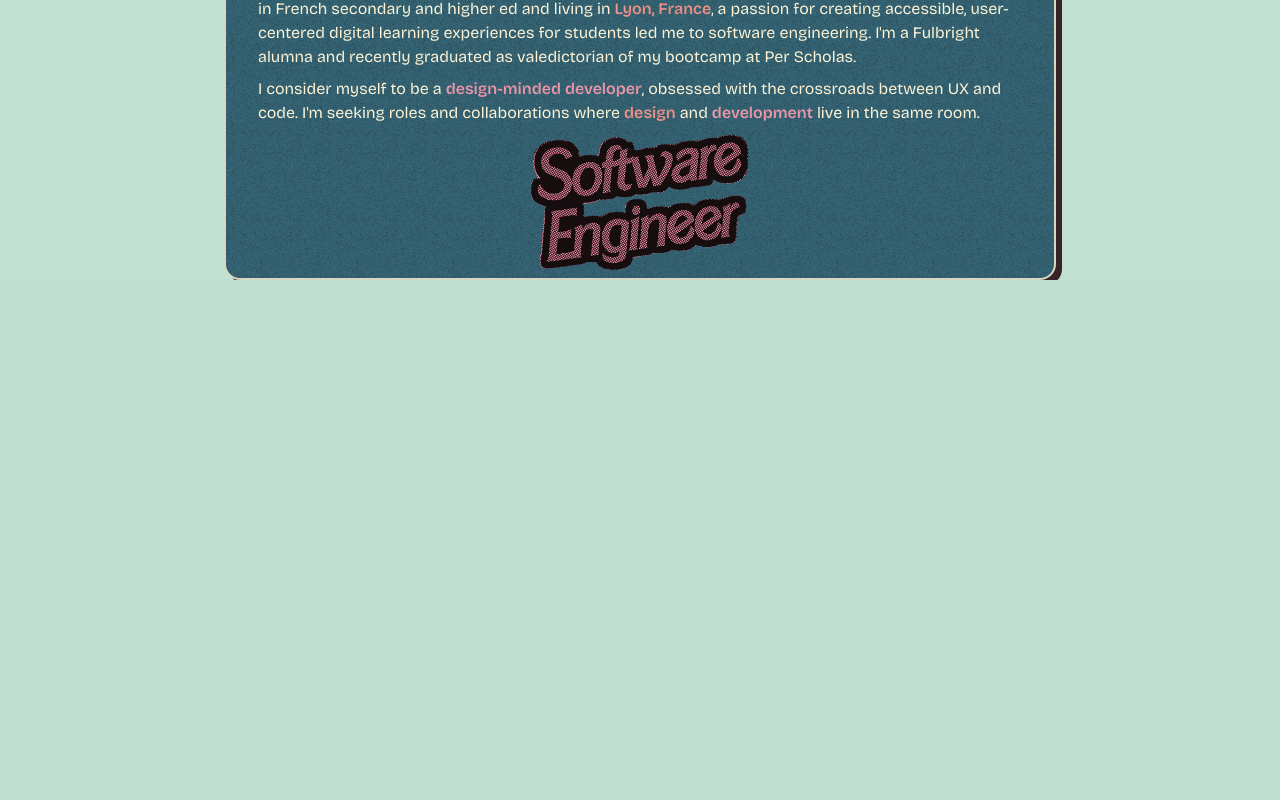
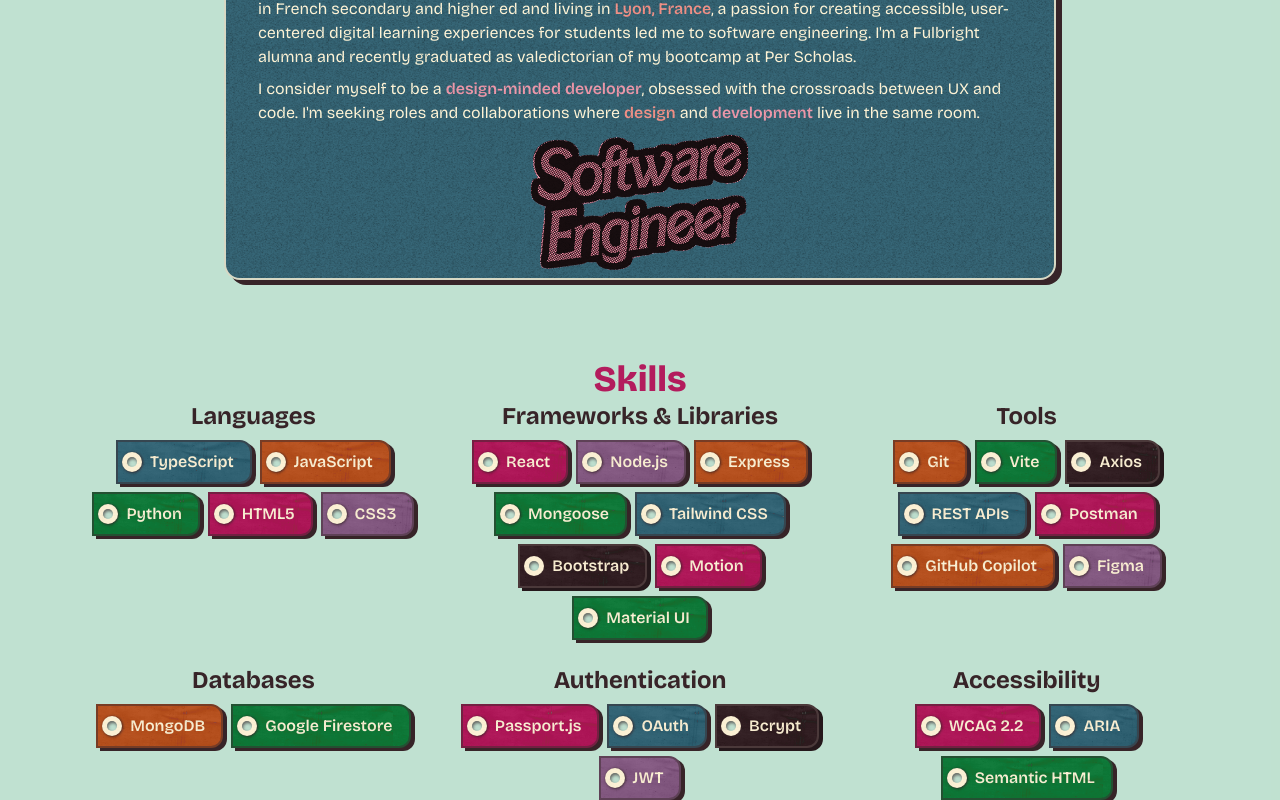
Before and after one commit to magali-la/portfolio1, a React (Vite) app: page / in a window 1280 px wide. Shown: the part 1202-2002 px from the top of the page. Before the commit the page ends 1482 px from the top, so only its background shows below. Built offline with nearby package versions, Linux system fonts and the light colour scheme.

Commit message:
feat(skills): add skills luggage tag with psuedo elements and animations, create portfolio data file to map info in Skills component

```diff
--- a/src/App.tsx
+++ b/src/App.tsx
@@ -2,6 +2,8 @@
 import Hero from "./pages/Hero"
 import NavBar2 from "./components/NavBar/NavBar2"
 import About from "./pages/About"
+import Skills from "./pages/Skills"
+import SkillTag from "./components/skills/SkillTag"
 
 export default function App() {
 
@@ -16,7 +18,8 @@
       <div className="flex justify-center mt-20"><About/></div>
 
       {/* skills */}
-
+      <div className="flex justify-center mt-20">
+        <Skills/></div>
       {/* projects */}
 
       {/* contact */}
--- /dev/null
+++ b/src/components/skills/SkillTag.tsx
@@ -0,0 +1,37 @@
+import { motion } from "motion/react"
+
+// props to pass through
+interface SkillTagProps {
+    name: string,
+    color: string
+}
+
+export default function SkillTag({ name, color }: SkillTagProps) {
+    // set variables for conditional styling
+    let shadowClass = "";
+    let borderClass = "";
+
+    // add lighter border and darker shadow so colors don't blend when bg is coffee
+    if (color === "bg-coffee") {
+        shadowClass = 'shadow-3d-dark';
+        borderClass = 'border-cream/10';
+    } else {
+        shadowClass = 'shadow-3d-sm';
+        borderClass = 'border-coffee/50';
+    }
+
+    return (
+        <motion.div className={`flex items-center gap-2 py-2 pl-1 pr-4 rounded-r-xl font-semibold text-cream border-2 ${color} ${borderClass} ${shadowClass} relative overflow-hidden cursor-default`}
+            // hover effect, slight scale and rotate
+            whileHover={{ scale: 1.05, rotate: -1 }}
+            transition={{ duration: 0.4 }}
+        >
+            {/* plastic texture */}
+            <div className="plastic-texture"></div>
+
+            {/* the eyelet on the left of the tag - the transparent hole as pseudo in css */}
+            <div className="bg-cream rounded-full size-5 shrink-0 flex items-center justify-center skill-hole" aria-hidden="true"></div>
+            {name}
+        </motion.div>
+    )
+}
--- /dev/null
+++ b/src/data/portfolio.ts
@@ -0,0 +1,76 @@
+// CENTRAL HUB FOR PORTFOLIO DATA
+
+// 1. SKILLS DATA
+// interfaces for shape of the Skills object
+export interface Skill {
+    name: string,
+    color: string
+}
+
+// interface with all the array of categories holding skills
+export interface SkillCategory {
+    title: string,
+    skills: Skill[]
+}
+
+export const categories: SkillCategory[] = [
+    {
+        title: "Languages",
+        skills: [
+            { name: "TypeScript", color: "bg-wave" },
+            { name: "JavaScript", color: "bg-autumn" },
+            { name: "Python", color: "bg-cactus" },
+            { name: "HTML5", color: "bg-pomegranate" },
+            { name: "CSS3", color: "bg-eggplant" },
+        ],
+    },
+    {
+        title: "Frameworks & Libraries",
+        skills: [
+            { name: "React", color: "bg-pomegranate" },
+            { name: "Node.js", color: "bg-eggplant" },
+            { name: "Express", color: "bg-autumn" },
+            { name: "Mongoose", color: "bg-cactus" },
+            { name: "Tailwind CSS", color: "bg-wave" },
+            { name: "Bootstrap", color: "bg-coffee" },
+            { name: "Motion", color: "bg-pomegranate" },
+            { name: "Material UI", color: "bg-cactus" },
+        ],
+    },
+    {
+        title: "Tools",
+        skills: [
+            { name: "Git", color: "bg-autumn" },
+            { name: "Vite", color: "bg-cactus" },
+            { name: "Axios", color: "bg-coffee" },
+            { name: "REST APIs", color: "bg-wave" },
+            { name: "Postman", color: "bg-pomegranate" },
+            { name: "GitHub Copilot", color: "bg-autumn" },
+            { name: "Figma", color: "bg-eggplant" },
+        ],
+    },
+    {
+        title: "Databases",
+        skills: [
+            { name: "MongoDB", color: "bg-autumn" },
+            { name: "Google Firestore", color: "bg-cactus" },
+        ],
+    },
+    {
+        title: "Authentication",
+        skills: [
+            { name: "Passport.js", color: "bg-pomegranate" },
+            { name: "OAuth", color: "bg-wave" },
+            { name: "Bcrypt", color: "bg-coffee" },
+            { name: "JWT", color: "bg-eggplant" },
+        ],
+    },
+    {
+        title: "Accessibility",
+        skills: [
+            { name: "WCAG 2.2", color: "bg-pomegranate" },
+            { name: "ARIA", color: "bg-wave" },
+            { name: "Semantic HTML", color: "bg-cactus" },
+        ],
+    },
+];
--- a/src/index.css
+++ b/src/index.css
@@ -20,6 +20,7 @@
     /* background + main text */
     --color-cream: #FFF4D8;
     --color-coffee: #372428;
+    --color-coffeebean: #25181B;
 
     /* pinks - dark to light */
     --color-salmon: #F05469;
@@ -43,6 +44,9 @@
     /* SHADOWS */
     /* custom 3d block for elements */
     --shadow-3d: 6px 5px 0px var(--color-coffee);
+    /* smaller shadow for skill tags and buttons */
+    --shadow-3d-sm: 4px 3px 0px var(--color-coffee);
+    --shadow-3d-dark: 4px 3px 0px var(--color-coffeebean);
 }
 
 @layer base {
@@ -163,3 +167,37 @@
 
     opacity: 0.8;
 }
+
+/* plastic texture for skills tags */
+.plastic-texture {
+    @apply z-20 pointer-events-none absolute inset-0;
+    background-image: url("/textures/plastic.png");
+    background-size: 10rem;
+    background-position-y: 60%;
+
+    mix-blend-mode: difference;
+    opacity: 0.3;
+    filter: contrast(1.2) brightness(1.2);
+}
+
+/* shadow for the hole on the skills tag */
+.skill-hole {
+    /* offset shadow for realism */
+    box-shadow: 0.7px 0.5px 3px var(--color-coffee);
+}
+
+/* this is the actual hole punched through */
+.skill-hole::after {
+    /* there's not really content so set it to an empty string */
+    content: '';
+    /* sizing & shape */
+    width: 10px;
+    height: 10px;
+    border-radius: 100%;
+
+    /* color it like the tiff/40 bg */
+    background: #C0E1D1;
+
+    /* inner shadow for realism - inset, x, y, spread */
+    box-shadow: inset 1px 2px 3px rgba(55, 36, 40, 0.627);
+}
--- /dev/null
+++ b/src/pages/Skills.tsx
@@ -0,0 +1,26 @@
+import { categories } from "../data/portfolio";
+import SkillTag from "../components/skills/SkillTag";
+
+export default function Skills() {
+    return (
+        <section id="skills" aria-label="skills section" className="flex flex-col items-center">
+            <h2 className="text-pomegranate font-black text-4xl">Skills</h2>
+
+            {/* skills grid */}
+            <div className="grid grid-cols-1 sm:grid-cols-2 md:grid-cols-3 gap-2 gap-y-6 max-w-screen w-[95vw] sm:w-[90vw]">
+                {categories.map((category) => (
+                    // the box holding the category title & each skills list
+                    <div key={category.title} className="flex flex-col gap-2 w-full">
+                        <h3 className="text-coffee text-center font-bold">{category.title}</h3>
+                        {/* now map the skills per category into a div with wrap */}
+                        <div className="flex flex-wrap justify-center gap-2">
+                            {category.skills.map((skill) => (
+                                <SkillTag key={skill.name} name={skill.name} color={skill.color}/>
+                            ))}
+                        </div>
+                    </div>
+                ))}
+            </div>
+        </section>
+    )
+}
```
Also changed, not shown: public/textures/plastic.png (added).
